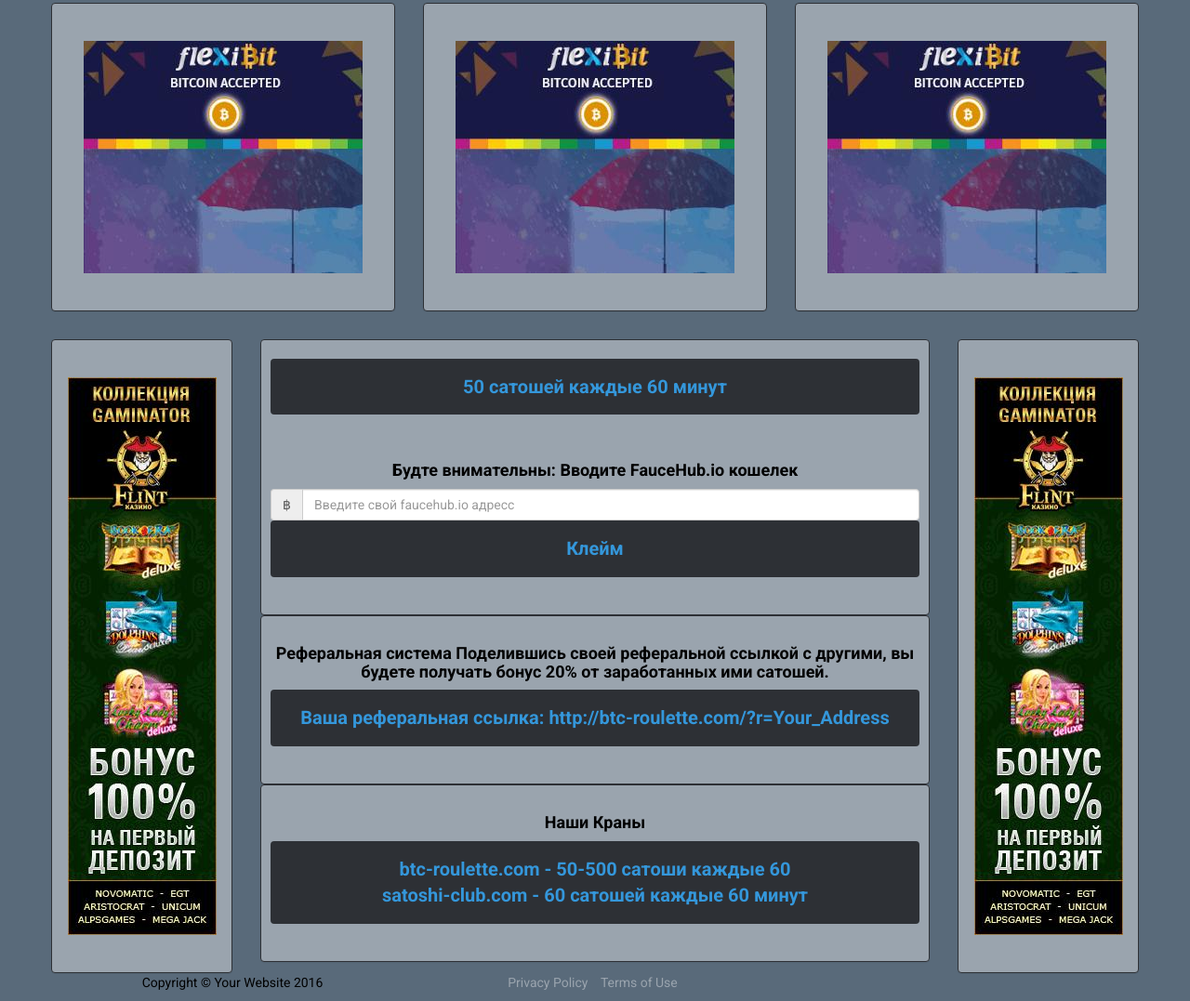
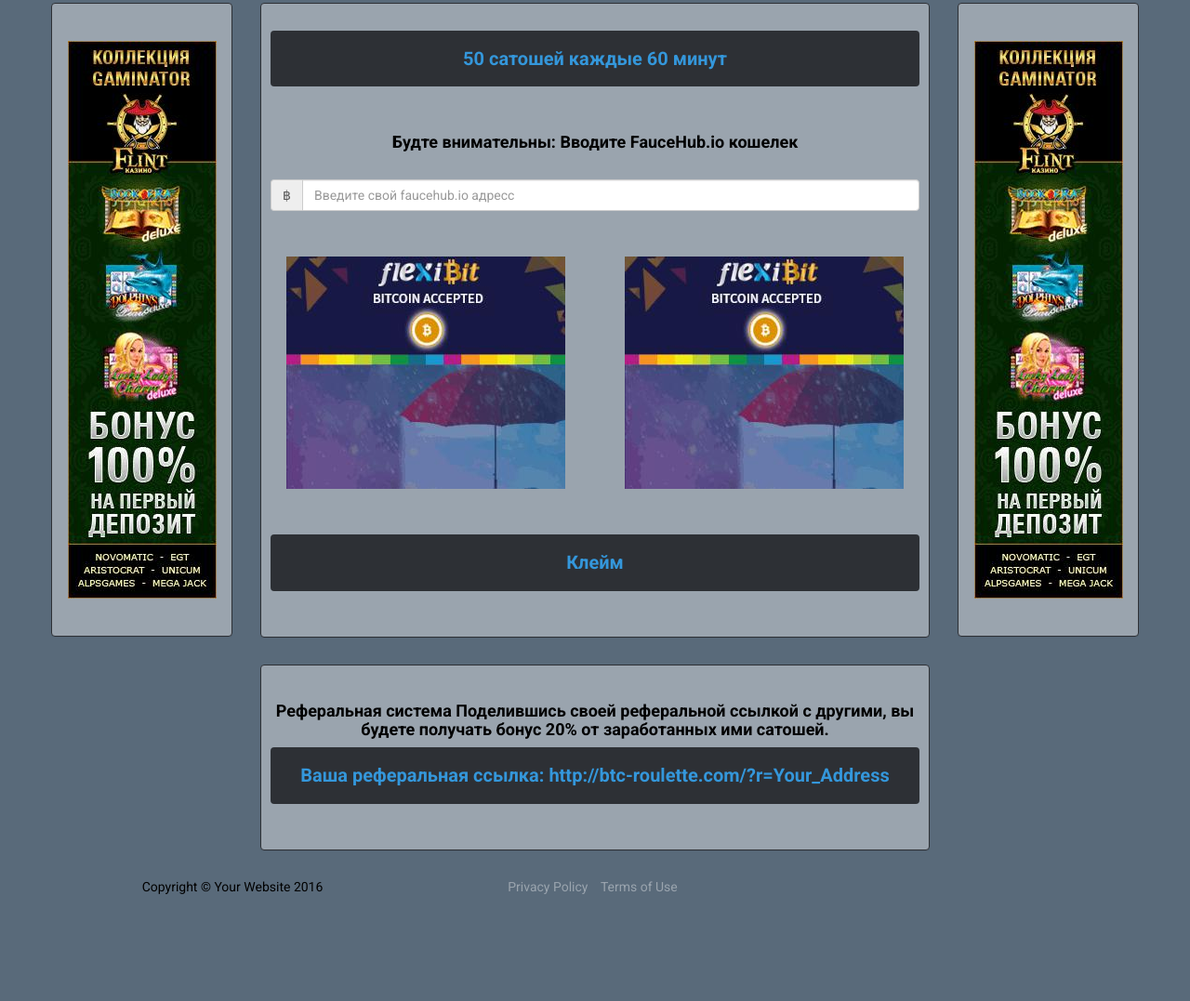
Before and after one commit to Privatik3/satoshi-progress.com, a website: page index.html in a window 1280 px wide. Shown: the part 402-1479 px from the top of the page at 93% size. After the commit the page ends 1376 px from the top, so only its background shows below. Drawn offline with nearby package versions, Linux system fonts and the light colour scheme; files that its build step writes are made by us from their sources.

Commit message:
Поменял рекламные блоки

```diff
--- a/index.html
+++ b/index.html
@@ -33,7 +33,7 @@
             <ul class="nav navbar-nav navbar-right">
                 <li>
                     <a class="page-scroll" href="#">
-                        <i class="fa fa-money" aria-hidden="true"></i> КЛЕЙМ
+                        <i class="fa fa-btc" aria-hidden="true"></i> Клейм
                     </a>
                 </li>
                 <li>
@@ -95,18 +95,6 @@
             </div>
         </div>
 
-        <div class="row">
-            <div class="col-md-4">
-                <div class="panel custome-panel pull-left"><img src="img/banners/300_250.JPG"></div>
-            </div>
-            <div class="col-md-4">
-                <div class="panel custome-panel"><img src="img/banners/300_250.JPG"></div>
-            </div>
-            <div class="col-md-4">
-                <div class="panel custome-panel pull-right"><img src="img/banners/300_250.JPG"></div>
-            </div>
-        </div>
-
     </div>
 </section>
 
@@ -123,40 +111,45 @@
                     <div class="panel custome-panel claim-col">
                         <div class="alert alert-custome" role="alert">50 сатошей каждые 60 минут</div>
                         <br><h4>Будте внимательны: Вводите FauceHub.io кошелек</h4>
+                        <br>
                         <div class="input-group address">
                             <span class="input-group-addon" id="bitcoin-symbol">฿</span>
                             <input type="text" class="form-control" placeholder="Введите свой faucehub.io адресс"
                                    aria-describedby="bitcoin-symbol">
                         </div>
-                        <div class="alert alert-custome" role="alert">Клейм</div>
-                    </div>
-                </div>
-                    <div class="row">
-                        <div class="col-md-12">
-                            <div class="panel custome-panel claim-col">
-                                <h4>Реферальная система
-                                Поделившись своей реферальной ссылкой с другими, вы будете получать бонус 20% от заработанных ими сатошей.</h4>
-                                <div class="alert alert-custome" role="alert">Ваша реферальная ссылка: http://btc-roulette.com/?r=Your_Address</div>
+                        <br>
+                        <div class="row">
+                            <div class="col-md-6">
+                                <div class="claim-col banner"> <img src="img/banners/300_250.JPG"> </div>
+                            </div>
+                            <div class="col-md-6">
+                                <div class="claim-col banner"> <img src="img/banners/300_250.JPG"> </div>
                             </div>
                         </div>
-                    </div>
-                <div class="row">
-                    <div class="col-md-12">
-                        <div class="panel custome-panel claim-col">
-                            <h4>Наши Краны</h4>
-                            <div class="alert alert-custome" role="alert">btc-roulette.com - 50-500 сатоши каждые 60
-                                <br>satoshi-club.com - 60 сатошей каждые 60 минут</div>
+                        <br>
+                        <div class="alert alert-custome" role="alert">Клейм
                         </div>
                     </div>
                 </div>
             </div>
 
+
             <div class="col-md-2">
                 <div class="panel custome-panel banner pull-right"><img src="img/banners/160_600.JPG"></div>
             </div>
         </div>
-
-
+        <div class="row">
+            <div class="col-md-12 claim-col banner">
+                <div class="panel custome-panel claim-col">
+                    <h4>Реферальная система
+                        Поделившись своей реферальной ссылкой с другими, вы будете получать бонус 20% от
+                        заработанных ими сатошей.</h4>
+                    <div class="alert alert-custome" role="alert">Ваша реферальная ссылка:
+                        http://btc-roulette.com/?r=Your_Address
+                    </div>
+                </div>
+            </div>
+        </div>
     </div>
 </section>
 
--- a/less/style.less
+++ b/less/style.less
@@ -79,6 +79,7 @@
 	.navbar-nav li a{
 		color: @theme-alert-color;
 		font-size: 16px;
+		font-weight: 700;
 	}
 }
 
@@ -101,7 +102,7 @@
 // Claim section style
 #claim {
 	.claim-col {
-		padding: 20px 10px;
+		padding: 29px 10px; // 30 = 29
 		width: 720px;
 	}
 	.banner {
```
